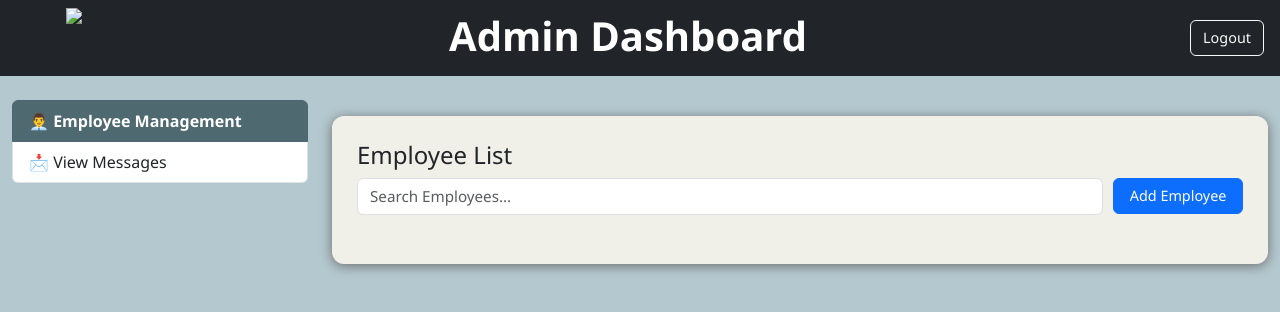
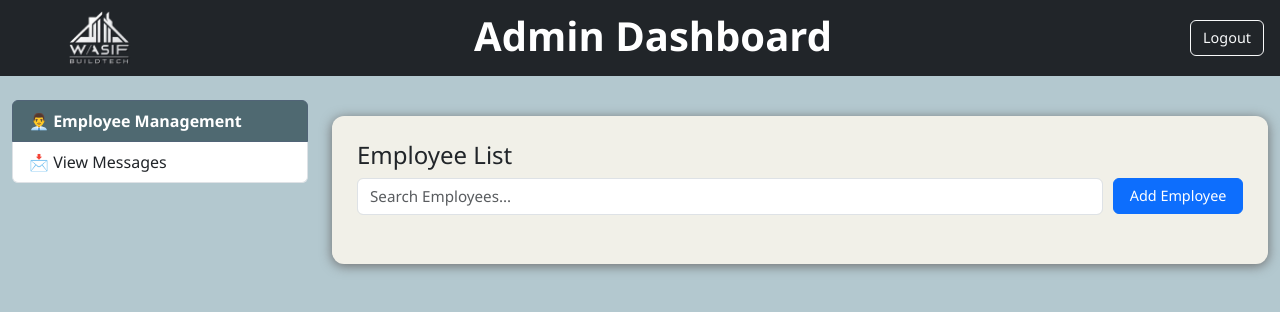
Before and after one commit to AshiqIUL/wasif-buildtech, a plain HTML site: page Admin/admin-dashboard/dashboard.html in a window 1280 px wide. Drawn offline with nearby package versions, Linux system fonts and the light colour scheme; no server answers; sample sign-in values are in the browser's storage.

Commit message:
Update dashboard.html

```diff
--- a/Admin/admin-dashboard/dashboard.html
+++ b/Admin/admin-dashboard/dashboard.html
@@ -12,7 +12,7 @@
   </head>
   <body>
     <nav class="navbar navbar-dark bg-dark px-3">
-      <img src="../images/logo.png" />
+      <img src="/images/logo.png" />
       <span class="navbar-brand mb-0 h1">Admin Dashboard</span>
       <button class="btn btn-outline-light" onclick="logout()">Logout</button>
     </nav>
```
